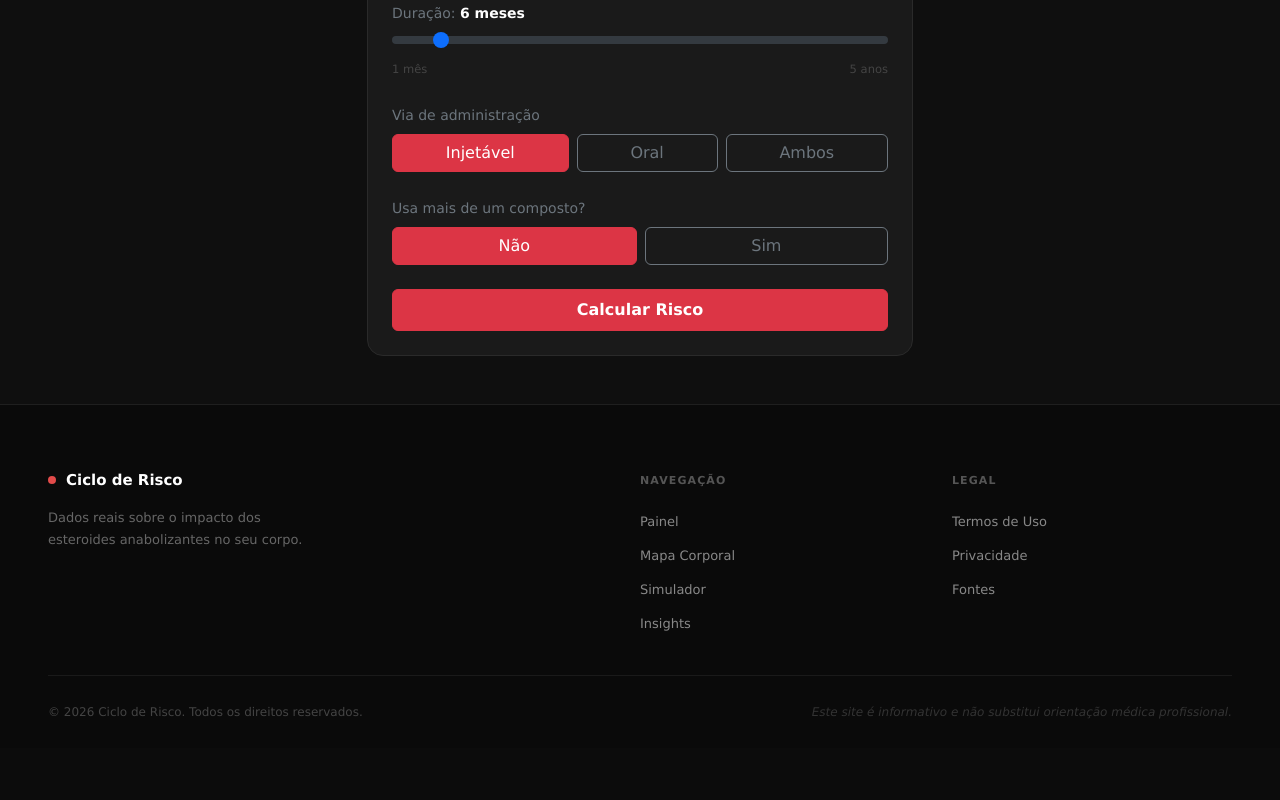
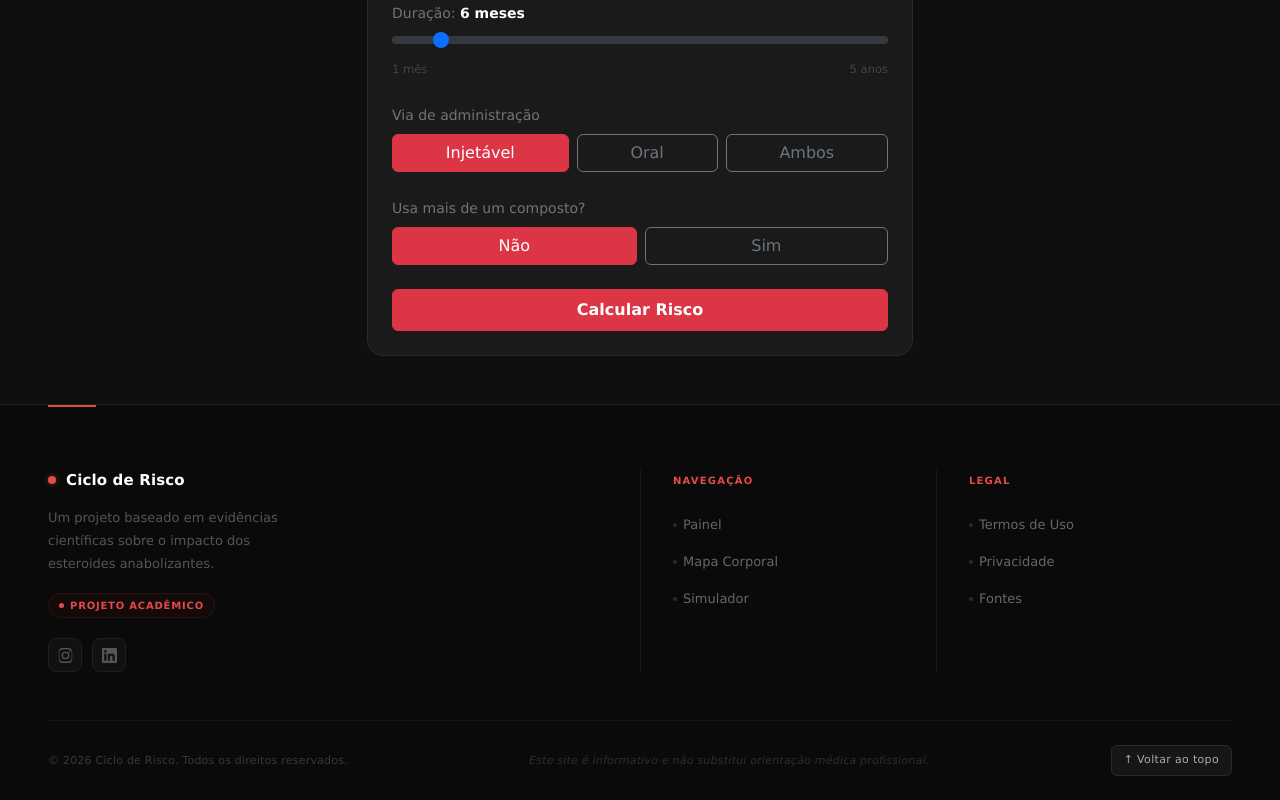
Before and after one commit to Sophia-Coelho/ChallengeFIAP, a React (Vite) app: page / in a window 1280 px wide. Shown: the part 3140-3940 px from the top of the page. Before the commit the page ends 3888 px from the top, so only its background shows below. Built offline with nearby package versions, Linux system fonts and the light colour scheme.

Commit message:
feat: melhoria visual footer

```diff
--- a/src/components/Footer.jsx
+++ b/src/components/Footer.jsx
@@ -1,29 +1,61 @@
 import '../style/footer.css'
 
 export default function Footer() {
+    const scrollToTop = () => window.scrollTo({ top: 0, behavior: 'smooth' })
+
     return (
         <footer className="footer">
             <div className="footer_top">
+
+                {/* Brand */}
                 <div className="footer_brand">
                     <div className="footer_logo">
                         <span className="footer_logo_dot" />
                         <span className="footer_logo_text">Ciclo de Risco</span>
                     </div>
                     <p className="footer_tagline">
-                        Dados reais sobre o impacto dos esteroides anabolizantes no seu corpo.
+                        Um projeto baseado em evidências científicas sobre o impacto dos esteroides anabolizantes.
                     </p>
+                    <span className="footer_badge">Projeto Acadêmico</span>
+
+                    {/* Redes sociais */}
+                    <div className="footer_sociais">
+                        <a
+                            className="footer_social_link"
+                            href="#"
+                            target="_blank"
+                            rel="noopener noreferrer"
+                            aria-label="Instagram"
+                        >
+                            <svg viewBox="0 0 24 24" xmlns="http://www.w3.org/2000/svg">
+                                <path d="M12 2.163c3.204 0 3.584.012 4.85.07 1.366.062 2.633.334 3.608 1.308.975.975 1.246 2.242 1.308 3.608.058 1.266.07 1.646.07 4.85s-.012 3.584-.07 4.85c-.062 1.366-.334 2.633-1.308 3.608-.975.975-2.242 1.246-3.608 1.308-1.266.058-1.646.07-4.85.07s-3.584-.012-4.85-.07c-1.366-.062-2.633-.334-3.608-1.308-.975-.975-1.246-2.242-1.308-3.608C2.175 15.584 2.163 15.204 2.163 12s.012-3.584.07-4.85c.062-1.366.334-2.633 1.308-3.608.975-.975 2.242-1.246 3.608-1.308 1.266-.058 1.646-.07 4.85-.07zm0-2.163c-3.259 0-3.667.014-4.947.072-1.613.074-3.067.48-4.172 1.585C1.776 2.762 1.37 4.216 1.296 5.829 1.238 7.109 1.224 7.517 1.224 12c0 4.483.014 4.891.072 6.171.074 1.613.48 3.067 1.585 4.172 1.105 1.105 2.559 1.511 4.172 1.585C8.333 23.986 8.741 24 12 24s3.667-.014 4.947-.072c1.613-.074 3.067-.48 4.172-1.585 1.105-1.105 1.511-2.559 1.585-4.172.058-1.28.072-1.688.072-6.171 0-4.483-.014-4.891-.072-6.171-.074-1.613-.48-3.067-1.585-4.172C19.014.494 17.56.088 15.947.014 14.667-.042 14.259-.056 12-.056h.056zm0 5.838a6.162 6.162 0 1 0 0 12.324 6.162 6.162 0 0 0 0-12.324zm0 10.162a4 4 0 1 1 0-8 4 4 0 0 1 0 8zm6.406-11.845a1.44 1.44 0 1 0 0 2.881 1.44 1.44 0 0 0 0-2.881z"/>
+                            </svg>
+                        </a>
+                        <a
+                            className="footer_social_link"
+                            href="#"
+                            target="_blank"
+                            rel="noopener noreferrer"
+                            aria-label="LinkedIn"
+                        >
+                            <svg viewBox="0 0 24 24" xmlns="http://www.w3.org/2000/svg">
+                                <path d="M20.447 20.452h-3.554v-5.569c0-1.328-.027-3.037-1.852-3.037-1.853 0-2.136 1.445-2.136 2.939v5.667H9.351V9h3.414v1.561h.046c.477-.9 1.637-1.85 3.37-1.85 3.601 0 4.267 2.37 4.267 5.455v6.286zM5.337 7.433a2.062 2.062 0 0 1-2.063-2.065 2.064 2.064 0 1 1 2.063 2.065zm1.782 13.019H3.555V9h3.564v11.452zM22.225 0H1.771C.792 0 0 .774 0 1.729v20.542C0 23.227.792 24 1.771 24h20.451C23.2 24 24 23.227 24 22.271V1.729C24 .774 23.2 0 22.222 0h.003z"/>
+                            </svg>
+                        </a>
+                    </div>
                 </div>
 
+                {/* Navegação */}
                 <div className="footer_nav">
                     <p className="footer_nav_titulo">Navegação</p>
                     <ul>
                         <li><a href="#painel">Painel</a></li>
                         <li><a href="#mapa-corporal">Mapa Corporal</a></li>
                         <li><a href="#simulador">Simulador</a></li>
-                        <li><a href="#insights">Insights</a></li>
                     </ul>
                 </div>
 
+                {/* Legal */}
                 <div className="footer_nav">
                     <p className="footer_nav_titulo">Legal</p>
                     <ul>
@@ -39,6 +71,9 @@ export default function Footer() {
                 <p className="footer_disclaimer">
                     Este site é informativo e não substitui orientação médica profissional.
                 </p>
+                <button className="footer_topo_btn" onClick={scrollToTop}>
+                    ↑ Voltar ao topo
+                </button>
             </div>
         </footer>
     )
--- a/src/style/footer.css
+++ b/src/style/footer.css
@@ -2,15 +2,31 @@
     width: 100%;
     background: #0a0a0a;
     border-top: 1px solid #1f1f1f;
-    padding: clamp(2rem, 5vw, 4rem) clamp(1.5rem, 5vw, 3rem) 1.5rem;
+    padding: clamp(2.5rem, 5vw, 4.5rem) clamp(1.5rem, 5vw, 3rem) 1.5rem;
+    position: relative;
 }
+
+/* Linha vermelha sutil no topo */
+.footer::before {
+    content: '';
+    position: absolute;
+    top: 0;
+    left: clamp(1.5rem, 5vw, 3rem);
+    width: 48px;
+    height: 2px;
+    background: #E24B4A;
+}
+
+/* ---- Grid principal ---- */
 
 .footer_top {
     display: grid;
     grid-template-columns: 2fr 1fr 1fr;
-    gap: 2rem;
-    margin-bottom: 2.5rem;
+    gap: 0;
+    margin-bottom: 3rem;
 }
+
+/* ---- Brand ---- */
 
 .footer_logo {
     display: flex;
@@ -25,28 +41,102 @@
     border-radius: 50%;
     background: #E24B4A;
     display: inline-block;
+    box-shadow: 0 0 6px rgba(226, 75, 74, 0.5);
 }
 
 .footer_logo_text {
     font-size: 15px;
-    font-weight: 600;
+    font-weight: 700;
     color: #fff;
+    letter-spacing: 0.01em;
 }
 
 .footer_tagline {
     font-size: 13px;
-    color: #666;
-    line-height: 1.65;
-    max-width: 280px;
+    color: #555;
+    line-height: 1.75;
+    max-width: 260px;
+    margin-bottom: 1rem;
 }
 
+/* Badge projeto acadêmico */
+.footer_badge {
+    display: inline-flex;
+    align-items: center;
+    gap: 6px;
+    font-size: 10px;
+    font-weight: 600;
+    letter-spacing: 0.08em;
+    text-transform: uppercase;
+    color: #E24B4A;
+    border: 1px solid #2a1515;
+    background: #140a0a;
+    padding: 4px 10px;
+    border-radius: 20px;
+}
+
+.footer_badge::before {
+    content: '';
+    width: 5px;
+    height: 5px;
+    border-radius: 50%;
+    background: #E24B4A;
+    display: inline-block;
+}
+
+/* Redes sociais */
+.footer_sociais {
+    display: flex;
+    gap: 10px;
+    margin-top: 1.25rem;
+}
+
+.footer_social_link {
+    width: 34px;
+    height: 34px;
+    border-radius: 8px;
+    border: 1px solid #1f1f1f;
+    background: #111;
+    display: flex;
+    align-items: center;
+    justify-content: center;
+    transition: border-color 0.2s, background 0.2s;
+    color: #555;
+    text-decoration: none;
+}
+
+.footer_social_link:hover {
+    border-color: #E24B4A;
+    background: #1a0a0a;
+    color: #E24B4A;
+}
+
+.footer_social_link svg {
+    width: 15px;
+    height: 15px;
+    fill: currentColor;
+}
+
+/* ---- Separadores verticais entre colunas ---- */
+
+.footer_nav {
+    padding-left: 2rem;
+    border-left: 1px solid #161616;
+}
+
+.footer_brand {
+    padding-right: 2rem;
+}
+
+/* ---- Nav columns ---- */
+
 .footer_nav_titulo {
-    font-size: 11px;
-    font-weight: 600;
-    letter-spacing: 0.1em;
+    font-size: 10px;
+    font-weight: 700;
+    letter-spacing: 0.12em;
     text-transform: uppercase;
-    color: #555;
-    margin-bottom: 1rem;
+    color: #E24B4A;
+    margin-bottom: 1.1rem;
 }
 
 .footer_nav ul {
@@ -55,22 +145,42 @@
     margin: 0;
     display: flex;
     flex-direction: column;
-    gap: 10px;
+    gap: 12px;
 }
 
 .footer_nav ul li a {
     font-size: 13px;
-    color: #888;
+    color: #666;
     text-decoration: none;
     transition: color 0.2s;
+    display: inline-flex;
+    align-items: center;
+    gap: 6px;
+}
+
+.footer_nav ul li a::before {
+    content: '';
+    display: inline-block;
+    width: 4px;
+    height: 4px;
+    border-radius: 50%;
+    background: #2a2a2a;
+    transition: background 0.2s;
+    flex-shrink: 0;
 }
 
 .footer_nav ul li a:hover {
     color: #fff;
 }
 
+.footer_nav ul li a:hover::before {
+    background: #E24B4A;
+}
+
+/* ---- Bottom bar ---- */
+
 .footer_bottom {
-    border-top: 1px solid #1a1a1a;
+    border-top: 1px solid #161616;
     padding-top: 1.5rem;
     display: flex;
     justify-content: space-between;
@@ -80,24 +190,62 @@
 }
 
 .footer_bottom p {
-    font-size: 12px;
-    color: #444;
+    font-size: 11px;
+    color: #383838;
     margin: 0;
-    max-width: none;
+    letter-spacing: 0.02em;
 }
 
 .footer_disclaimer {
-    color: #333 !important;
+    color: #2e2e2e !important;
     font-style: italic;
 }
+
+/* Botão voltar ao topo */
+.footer_topo_btn {
+    display: flex;
+    align-items: center;
+    gap: 6px;
+    font-size: 11px;
+    color: #aaa;
+    background: #161616;
+    border: 1px solid #2a2a2a;
+    border-radius: 6px;
+    padding: 6px 12px;
+    cursor: pointer;
+    transition: color 0.2s, border-color 0.2s, background 0.2s;
+    letter-spacing: 0.03em;
+}
+
+.footer_topo_btn:hover {
+    color: #fff;
+    border-color: #E24B4A;
+    background: #1a0a0a;
+}
+
+/* ---- Responsivo ---- */
 
 @media (max-width: 640px) {
     .footer_top {
         grid-template-columns: 1fr;
+        gap: 0;
+    }
+
+    .footer_brand {
+        padding-right: 0;
+        padding-bottom: 2rem;
+    }
+
+    .footer_nav {
+        padding-left: 0;
+        border-left: none;
+        border-top: 1px solid #161616;
+        padding-top: 2rem;
     }
 
     .footer_bottom {
         flex-direction: column;
         align-items: flex-start;
+        gap: 10px;
     }
 }
```
